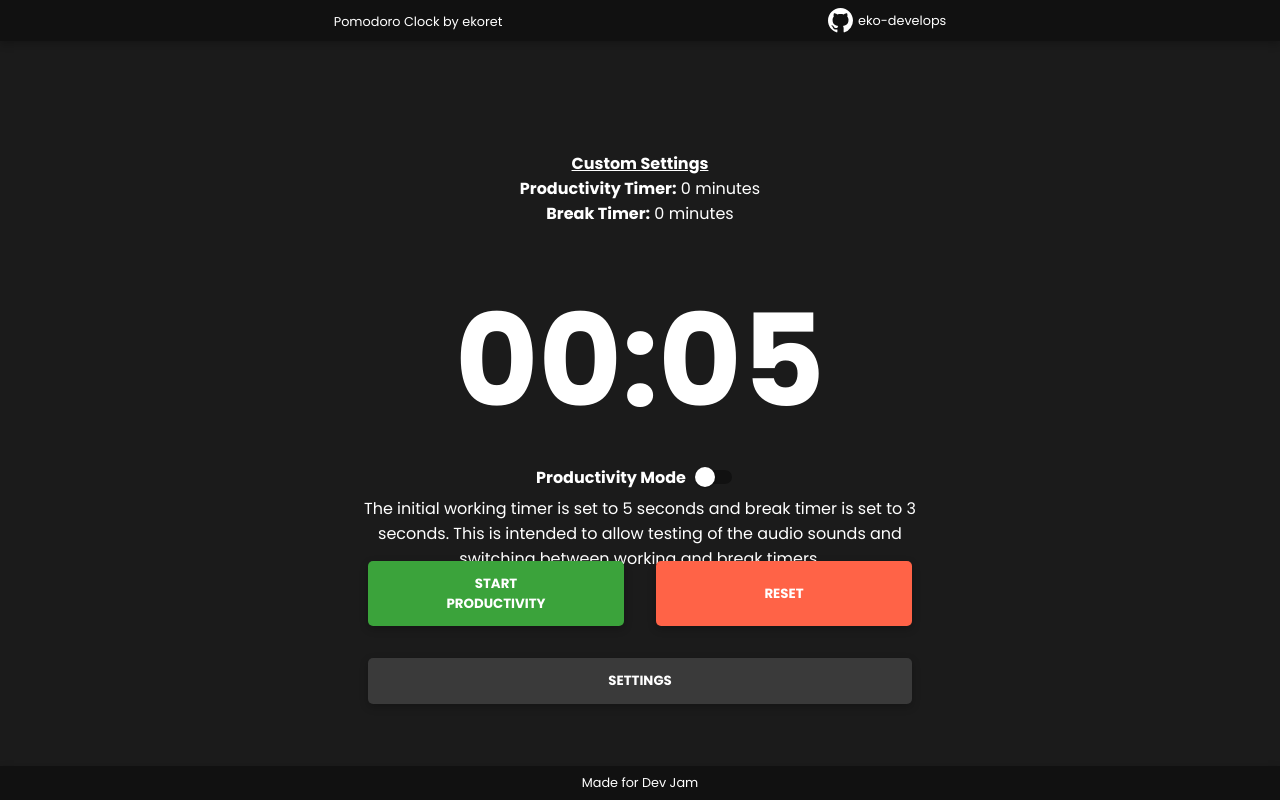
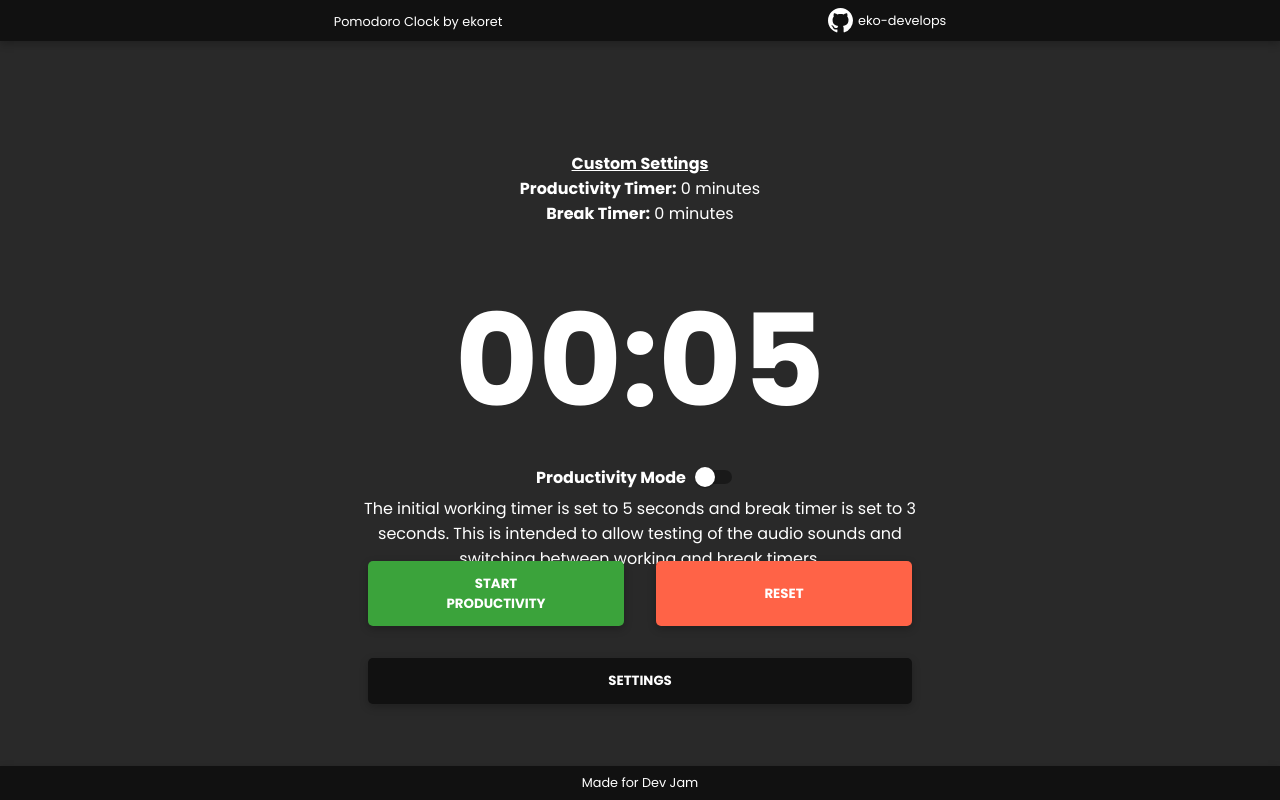
Before and after one commit to eko-develops/pomodoro-clock-react, a React (Create React App) app: page / in a window 1280 px wide. Built offline with nearby package versions, Linux system fonts and the light colour scheme.

Commit message:
Lighter background colour to show switch

```diff
--- a/src/App.js
+++ b/src/App.js
@@ -73,7 +73,8 @@ function App() {
 
   const handleSwitchChange = (e) => {
     setSwitchValue(e.target.checked);
-    setRest( prev => !prev)
+    setRest( prev => !prev);
+    playClickSound();
   }
 
   return (
--- a/src/index.css
+++ b/src/index.css
@@ -64,7 +64,7 @@ button:disabled{
 
 .App {
     min-height: 100vh;
-    background-color: #1b1b1b;
+    background-color: #292929;
 }
 
 .content {
@@ -126,13 +126,13 @@ button:disabled{
 }
 
 .settings-button {
-    background-color: #3a3a3a;
+    background-color: #111111;
 }
 
 .modal-bg {
     width: 100%;
     height: 100%;
-    background-color: rgba(0, 0, 0, 0.3);
+    background-color: rgba(15, 15, 15, 0.3);
     position: absolute;
     top: 0;
 
```
